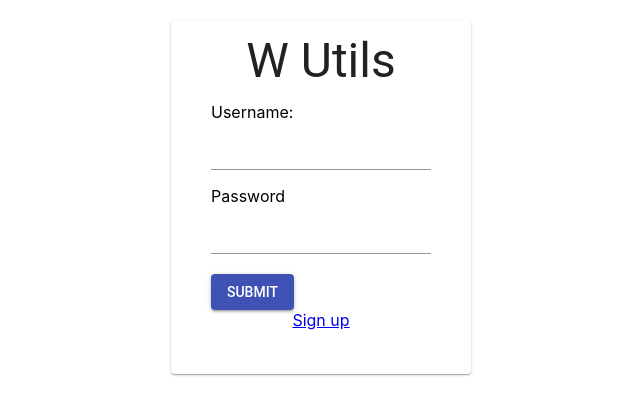
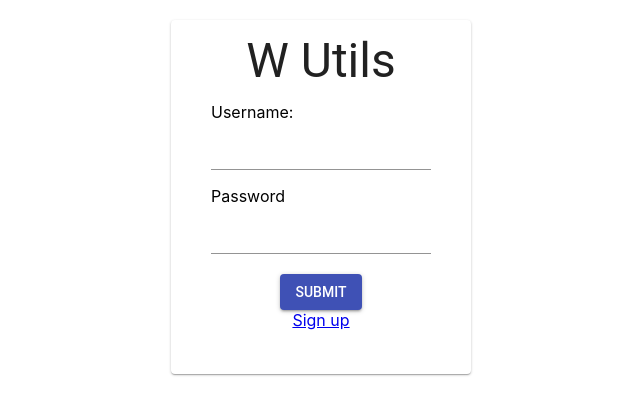
Before and after one commit to aorella1/react_skeleton, a React (Create React App) app in the folder wegmans_app/: page / in a window 1280 px wide. Shown: the top 414 px of the page, without its empty margins (319-959 px from the left). Built offline with nearby package versions, Linux system fonts and the light colour scheme.

Commit message:
Centered submit button

```diff
--- a/wegmans_app/src/pages/Userform.js
+++ b/wegmans_app/src/pages/Userform.js
@@ -82,7 +82,9 @@ class Userform extends React.Component {
 					<Input type="password" name="password" value={this.state.password} onChange={this.handleChange}/>
 					<br/>
           <br/>
+          <Grid container direction= "column" justify="center" alignItems="center">
 					<Button type="submit" value="submit" variant="contained" color="primary">Submit</Button>
+          </Grid>
 				</form>
 
 				<Link to='/sign_up'>Sign up</Link>
```
